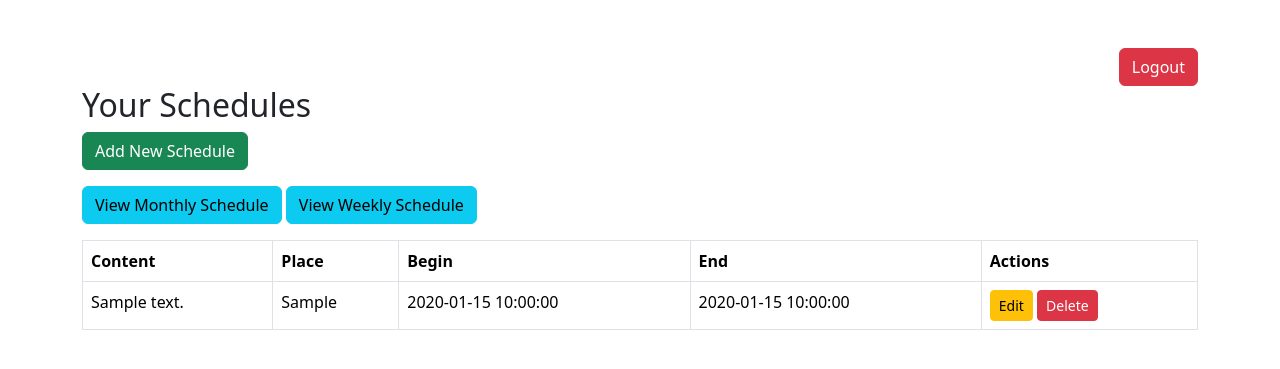
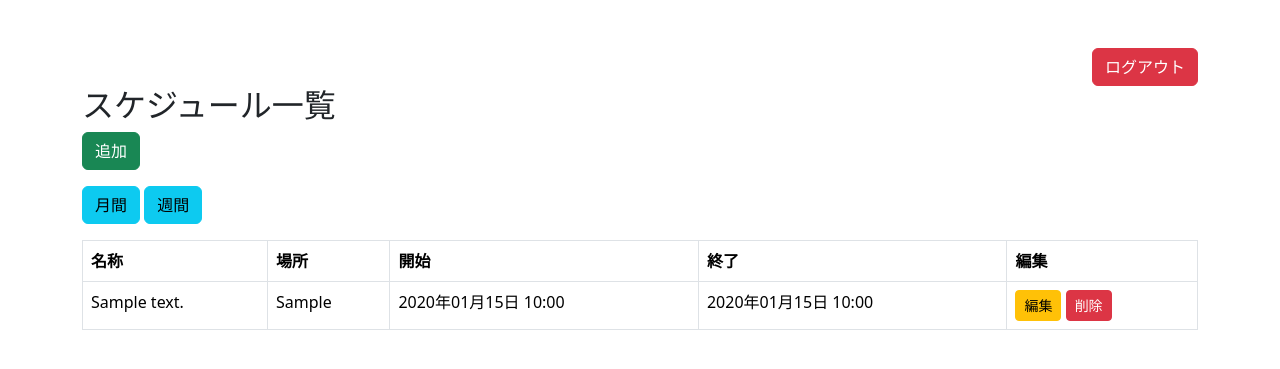
Before and after one commit to hyouhyan/scheduleManager_php, a PHP site: page /schedule/index.php in a window 1280 px wide. Shown: the top 369 px of the page. Run offline with PHP 8.4, Linux system fonts and the light colour scheme; the visitor is signed in with stand-in values (Sample User, id 1); tables that the repository leaves empty hold one stand-in row (values such as "Sample post").

Commit message:
feat: 言語を日本語に変更

```diff
--- a/phproot/index.html
+++ b/phproot/index.html
@@ -8,10 +8,10 @@
 </head>
 <body>
     <div class="container mt-5 text-center">
-        <h1>Welcome to the Schedule Management App</h1>
-        <p class="lead">Manage your schedules efficiently and stay organized.</p>
+        <h1>Schedule Management App</h1>
+        <p class="lead">スケジュール管理アプリへようこそ</p>
         <div class="mt-4">
-            <a href="/auth/login.php" class="btn btn-primary btn-lg">Login</a>
+            <a href="/auth/login.php" class="btn btn-primary btn-lg">ログイン</a>
         </div>
     </div>
 </body>
--- a/phproot/schedule/index.php
+++ b/phproot/schedule/index.php
@@ -20,38 +20,38 @@ $schedules = $stmt->fetchAll();
 <body>
 <div class="container mt-5">
     <div class="d-flex justify-content-end">
-        <a href="/auth/logout.php" class="btn btn-danger">Logout</a>
+        <a href="/auth/logout.php" class="btn btn-danger">ログアウト</a>
     </div>
 
-    <h2>Your Schedules</h2>
+    <h2>スケジュール一覧</h2>
 
     <?php if (isset($_GET['message']) && $_GET['message'] === 'deleted'): ?>
-    <div class="alert alert-success">Schedule deleted successfully.</div>
+    <div class="alert alert-success">スケジュールの削除に成功しました。</div>
     <?php endif; ?>
 
     <?php if (isset($_GET['message']) && $_GET['message'] === 'updated'): ?>
-    <div class="alert alert-success">Schedule updated successfully.</div>
+    <div class="alert alert-success">スケジュールの更新に成功しました。</div>
     <?php endif; ?>
 
     <?php if (isset($_GET['message']) && $_GET['message'] === 'created'): ?>
-    <div class="alert alert-success">Schedule created successfully.</div>
+    <div class="alert alert-success">スケジュールの作成に成功しました。</div>
     <?php endif; ?>
 
-    <a href="/schedule/manage/create.php" class="btn btn-success mb-3">Add New Schedule</a>
+    <a href="/schedule/manage/create.php" class="btn btn-success mb-3">追加</a>
 
     <div class="mb-3">
-        <a href="/schedule/view/month.php" class="btn btn-info mr-1">View Monthly Schedule</a>
-        <a href="/schedule/view/week.php" class="btn btn-info mr-1">View Weekly Schedule</a>
+        <a href="/schedule/view/month.php" class="btn btn-info mr-1">月間</a>
+        <a href="/schedule/view/week.php" class="btn btn-info mr-1">週間</a>
     </div>
 
     <table class="table table-bordered">
         <thead>
         <tr>
-            <th>Content</th>
-            <th>Place</th>
-            <th>Begin</th>
-            <th>End</th>
-            <th>Actions</th>
+            <th>名称</th>
+            <th>場所</th>
+            <th>開始</th>
+            <th>終了</th>
+            <th>編集</th>
         </tr>
         </thead>
         <tbody>
@@ -59,11 +59,20 @@ $schedules = $stmt->fetchAll();
             <tr>
                 <td><?= htmlspecialchars($schedule['content']) ?></td>
                 <td><?= htmlspecialchars($schedule['place']) ?></td>
-                <td><?= htmlspecialchars($schedule['begin']) ?></td>
-                <td><?= htmlspecialchars($schedule['end']) ?></td>
                 <td>
-                    <a href="/schedule/manage/edit.php?id=<?= $schedule['id'] ?>" class="btn btn-warning btn-sm">Edit</a>
-                    <a href="/schedule/manage/delete.php?id=<?= $schedule['id'] ?>" class="btn btn-danger btn-sm">Delete</a>
+                    <?php
+                        $begin = new DateTime($schedule['begin']);
+                        echo $begin->format('Y年m月d日 H:i');
+                    ?>
+                </td>
+                <td>
+                    <?php
+                        $end = new DateTime($schedule['end']);
+                        echo $end->format('Y年m月d日 H:i');
+                    ?>
+                <td>
+                    <a href="/schedule/manage/edit.php?id=<?= $schedule['id'] ?>" class="btn btn-warning btn-sm">編集</a>
+                    <a href="/schedule/manage/delete.php?id=<?= $schedule['id'] ?>" class="btn btn-danger btn-sm">削除</a>
                 </td>
             </tr>
         <?php endforeach; ?>
```
Also changed, not shown: phproot/auth/login.php (+4 -4 lines), phproot/schedule/manage/create.php (+7 -7 lines), phproot/schedule/manage/edit.php (+7 -7 lines), phproot/schedule/view/month.php (+10 -5 lines), phproot/schedule/view/week.php (+20 -7 lines).
